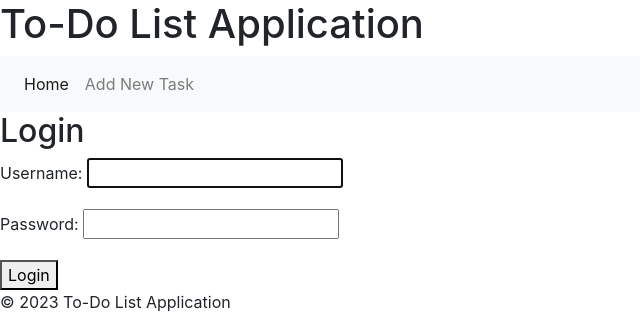
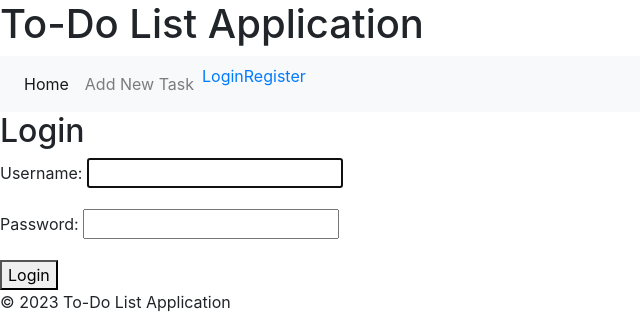
Before and after one commit to gold-amaechi/Hackathon, a Django app: a page that uses todo/templates/components/navbar.html in a window 1280 px wide. Shown: the top 316 px of the page, without its empty margins (0-640 px from the left). Run offline with Django 4.2, Linux system fonts and the light colour scheme; some libraries are stand-ins or nearby versions.

Commit message:
Update navbar.html
Added a button for login and logout and register in navbar

```diff
--- a/todo/templates/components/navbar.html
+++ b/todo/templates/components/navbar.html
@@ -10,6 +10,18 @@
         <li class="nav-item">
           <a class="nav-link" href="{% url 'todo:task-add' %}">Add New Task</a>
         </li>
+           {% if user.is_authenticated %}
+          <li class="nav-item">
+              <a class="nav-link" href = "{% url 'user:logout' %}">Logout</a>
+          </li>
+            {% else %}
+          <li class="nav-item">
+              <a href="{% url 'user:login' %}">Login</a>
+          </li>
+          <li class="nav-item">
+              <a href="{% url 'user:register' %}">Register</a>
+          </li>
+          {% endif %}
       </ul>
     </div>
   </nav>
```
